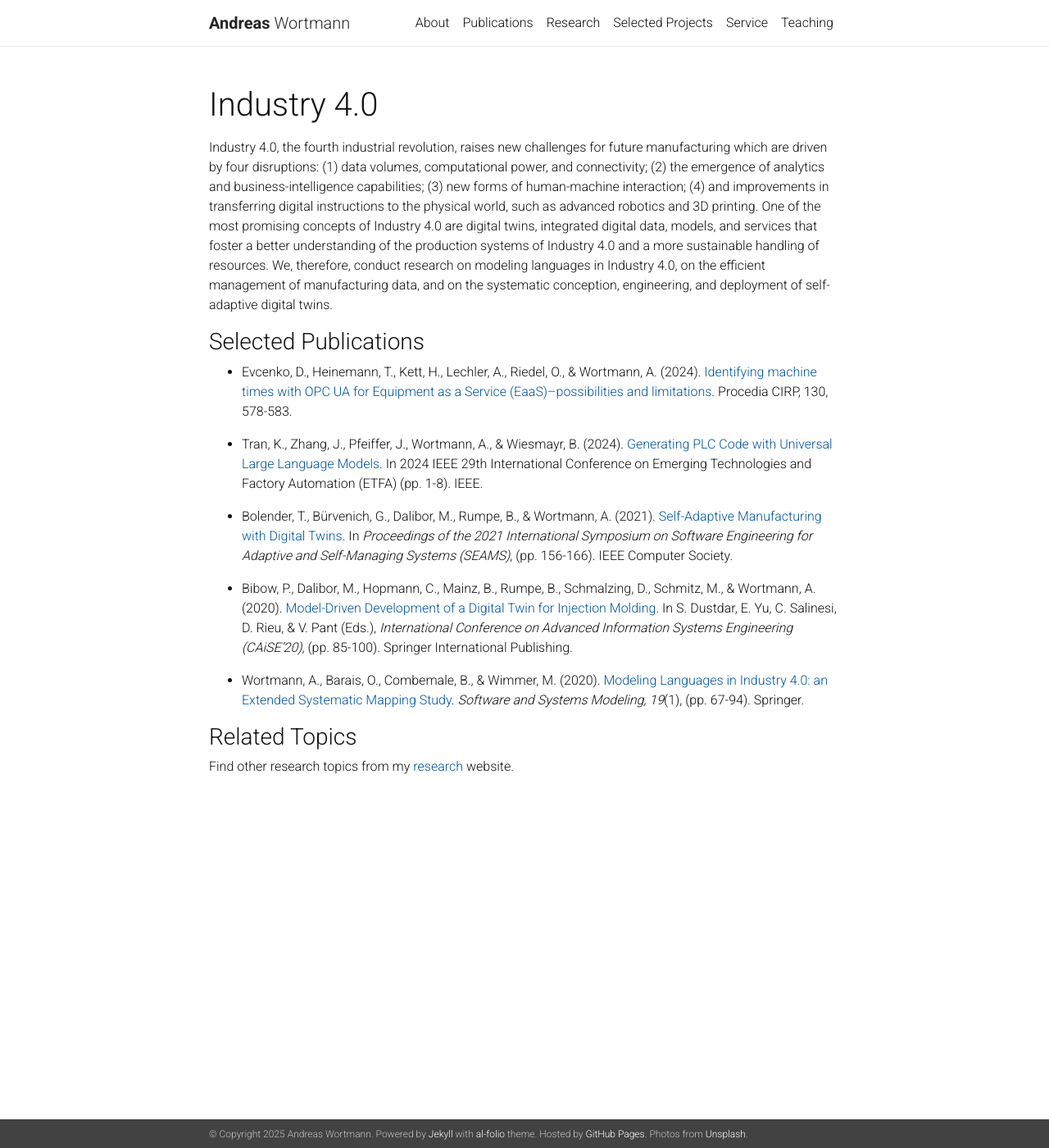
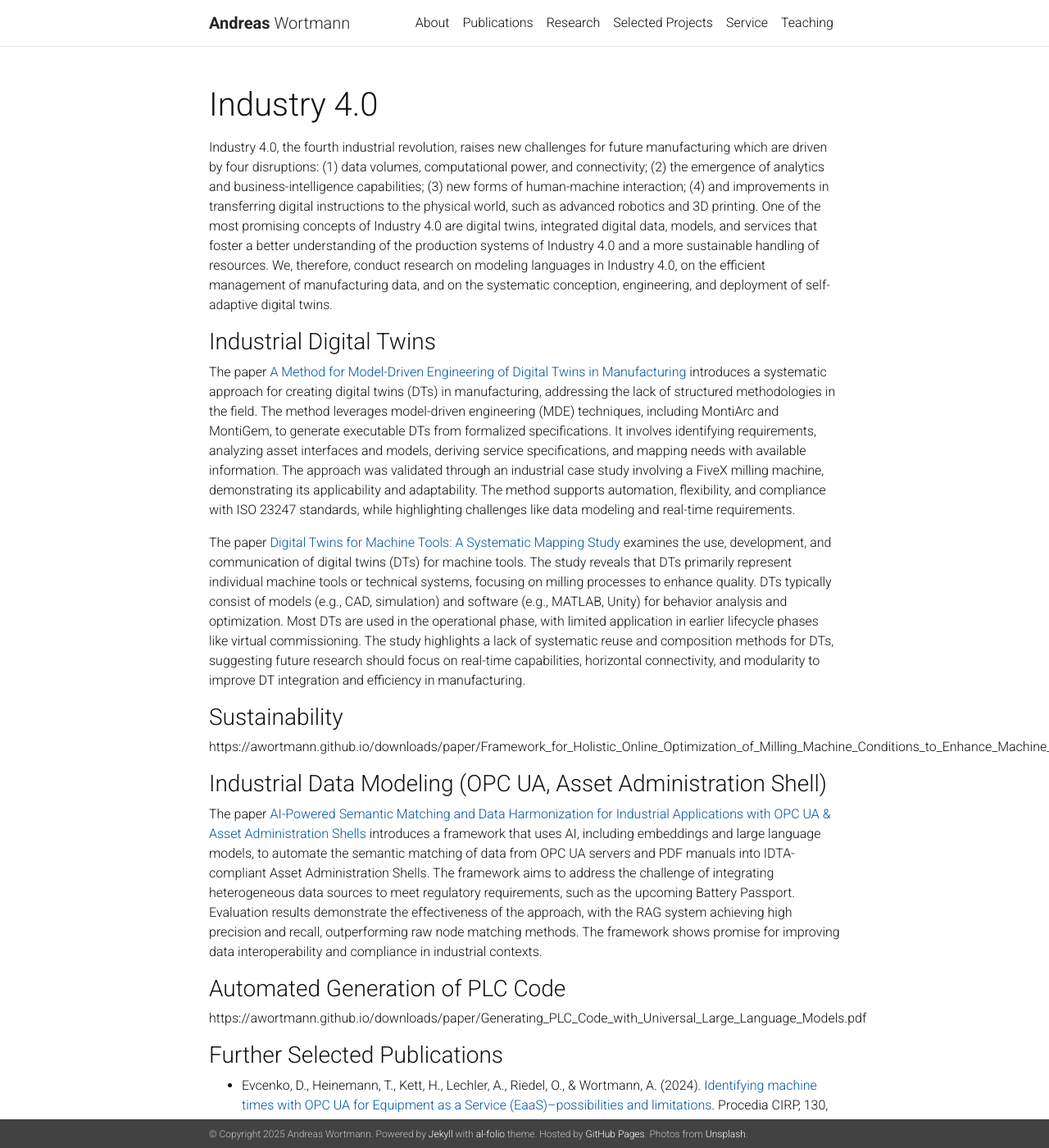
Before and after one commit to awortmann/awortmann.github.io, a Jekyll site: the page built from _pages/research/industry-40.md, in a window 1280 px wide and 1400 px high. Shown: the whole window at 82% size. Built offline with Jekyll 4.4.1, drawn with Linux system fonts in a browser that asks for light colours; nearby versions of some CDN libraries; a style sheet for code colours, icons or effects is not loaded.

Commit message:
makefile updates website from CV

```diff
--- a/_pages/research/industry-40.md
+++ b/_pages/research/industry-40.md
@@ -8,7 +8,34 @@ nav: false
 
 Industry 4.0, the fourth industrial revolution, raises new challenges for future manufacturing which are driven by four disruptions: (1) data volumes, computational power, and connectivity; (2) the emergence of analytics and business-intelligence capabilities; (3) new forms of human-machine interaction; (4) and improvements in transferring digital instructions to the physical world, such as advanced robotics and 3D printing. One of the most promising concepts of Industry 4.0 are digital twins, integrated digital data, models, and services that foster a better understanding of the production systems of Industry 4.0 and a more sustainable handling of resources. We, therefore, conduct research on modeling languages in Industry 4.0, on the efficient management of manufacturing data, and on the systematic conception, engineering, and deployment of self-adaptive digital twins.
 
-### Selected Publications
+### Industrial Digital Twins
+
+The paper [A Method for Model-Driven Engineering of Digital Twins in Manufacturing](https://awortmann.github.io/downloads/paper/A_Method_for_Model-Driven_Engineering_of_Digital_Twins_in_Manufacturing.pdf) introduces a systematic approach for creating digital twins (DTs) in manufacturing, addressing the lack of structured methodologies in the field. The method leverages model-driven engineering (MDE) techniques, including MontiArc and MontiGem, to generate executable DTs from formalized specifications. It involves identifying requirements, analyzing asset interfaces and models, deriving service specifications, and mapping needs with available information. The approach was validated through an industrial case study involving a FiveX milling machine, demonstrating its applicability and adaptability. The method supports automation, flexibility, and compliance with ISO 23247 standards, while highlighting challenges like data modeling and real-time requirements.
+
+The paper [Digital Twins for Machine Tools: A Systematic Mapping Study](https://raw.githubusercontent.com/awortmann/awortmann.github.io/master/downloads/preprints/Digital_Twins_for_Machine_Tools_-_A_Systematic_Mapping_Study.pdf
+) examines the use, development, and communication of digital twins (DTs) for machine tools. The study reveals that DTs primarily represent individual machine tools or technical systems, focusing on milling processes to enhance quality. DTs typically consist of models (e.g., CAD, simulation) and software (e.g., MATLAB, Unity) for behavior analysis and optimization. Most DTs are used in the operational phase, with limited application in earlier lifecycle phases like virtual commissioning. The study highlights a lack of systematic reuse and composition methods for DTs, suggesting future research should focus on real-time capabilities, horizontal connectivity, and modularity to improve DT integration and efficiency in manufacturing.
+
+### Sustainability
+
+https://awortmann.github.io/downloads/paper/Framework_for_Holistic_Online_Optimization_of_Milling_Machine_Conditions_to_Enhance_Machine_Efficiency_and_Sustainability.pdf
+
+
+### Industrial Data Modeling (OPC UA, Asset Administration Shell)
+
+The paper [AI-Powered Semantic Matching and Data Harmonization for Industrial Applications with OPC UA & Asset Administration Shells](https://www.researchgate.net/publication/394119437_AI-Powered_Semantic_Matching_and_Data_Harmonization_for_Industrial_Applications_with_OPC_UA_Asset_Administration_Shells) introduces a framework that uses AI, including embeddings and large language models, to automate the semantic matching of data from OPC UA servers and PDF manuals into IDTA-compliant Asset Administration Shells. The framework aims to address the challenge of integrating heterogeneous data sources to meet regulatory requirements, such as the upcoming Battery Passport. Evaluation results demonstrate the effectiveness of the approach, with the RAG system achieving high precision and recall, outperforming raw node matching methods. The framework shows promise for improving data interoperability and compliance in industrial contexts.
+
+
+
+
+
+### Automated Generation of PLC Code
+
+https://awortmann.github.io/downloads/paper/Generating_PLC_Code_with_Universal_Large_Language_Models.pdf
+
+
+
+
+### Further Selected Publications
 
 - Evcenko, D., Heinemann, T., Kett, H., Lechler, A., Riedel, O., & Wortmann, A. (2024). [Identifying machine times with OPC UA for Equipment as a Service (EaaS)–possibilities and limitations](../../downloads/paper/Identifying_machine_times_with_OPC_UA_for_Equipment_as_a_Service_EaaS_-_possibilities_and_limitations.pdf). Procedia CIRP, 130, 578-583.
 
```
Also changed, not shown: _bibliography/andreaswortmann.bib (+10 -9 lines), _pages/research/automotive.md (+3 -3 lines), _pages/research/robotics.md (+2 -0 lines).
